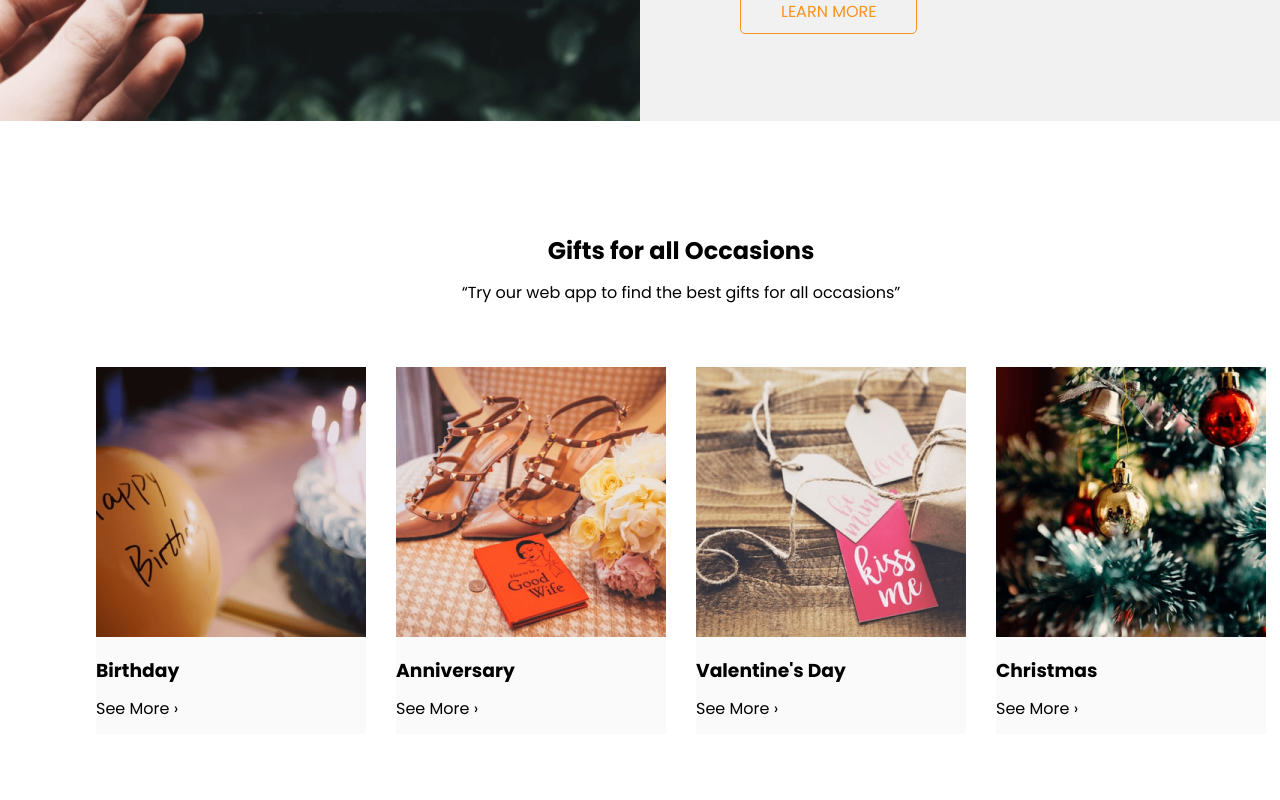
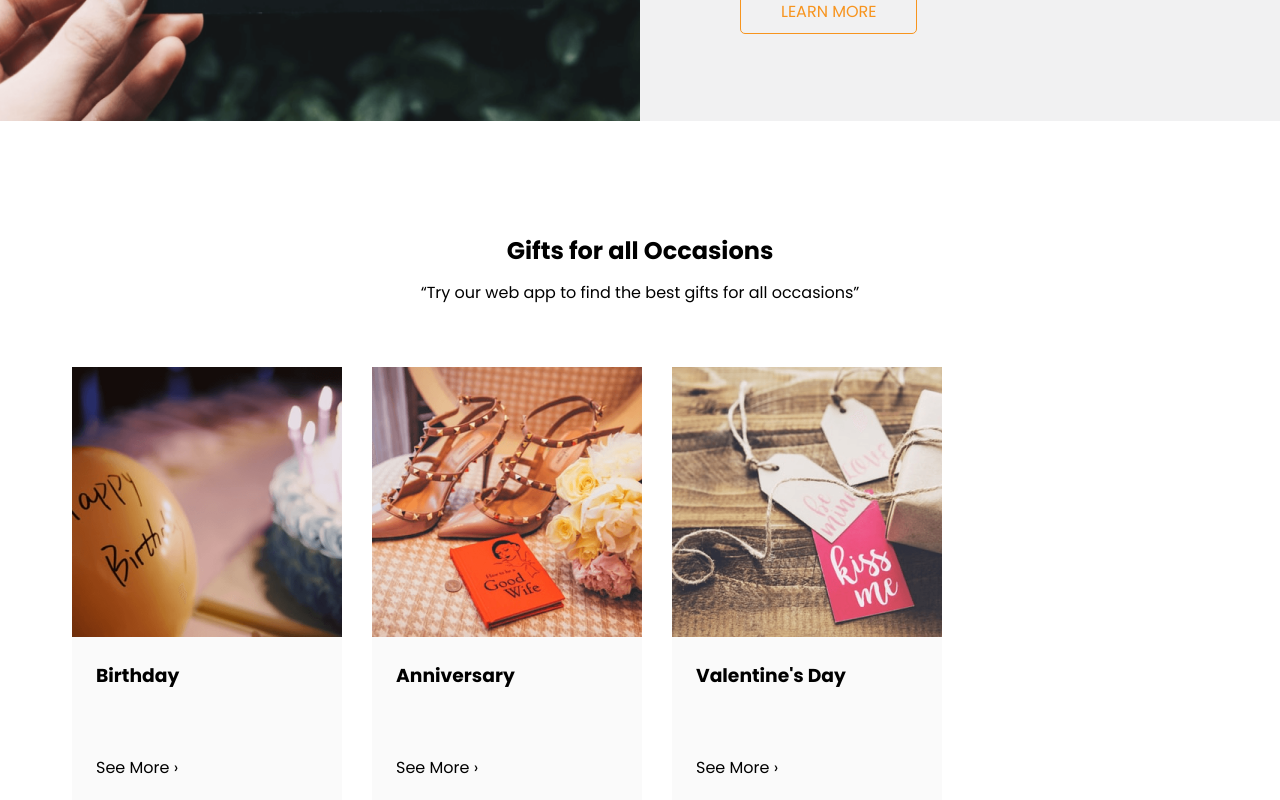
Before and after one commit to hendraaagil/gift-store-landing-page, a React (Create React App) app: page / in a window 1280 px wide. Shown: the part 1200-2000 px from the top of the page. Built offline with nearby package versions, Linux system fonts and the light colour scheme.

Commit message:
Complete & fix some styling

```diff
--- a/src/assets/styles/Navbar.module.css
+++ b/src/assets/styles/Navbar.module.css
@@ -7,6 +7,7 @@
   padding: 12px 48px;
   width: 100%;
   background-color: #fafafa;
+  filter: drop-shadow(10px 10px 15px rgba(0, 0, 0, 0.05));
 }
 
 .Logo {
--- a/src/assets/styles/Service.module.css
+++ b/src/assets/styles/Service.module.css
@@ -3,7 +3,8 @@
   flex-direction: column;
   flex-wrap: wrap;
   align-items: center;
-  padding: 96px;
+  box-sizing: border-box;
+  padding: 96px 72px;
 }
 
 .Service q {
@@ -12,5 +13,6 @@
 
 .Cards {
   display: flex;
+  flex-wrap: wrap;
   gap: 30px;
 }
--- a/src/assets/styles/layouts/Card.module.css
+++ b/src/assets/styles/layouts/Card.module.css
@@ -1,8 +1,38 @@
 .Card {
   background-color: #fafafa;
   width: 270px;
+  transition: 0.3s all ease-in-out;
+}
+
+.Card:hover {
+  background-color: #fff;
+  filter: drop-shadow(10px 10px 15px rgba(0, 0, 0, 0.05));
+  transform: scale(0.98);
 }
 
 .Card img {
   width: 100%;
 }
+
+.Card div {
+  padding: 24px;
+}
+
+.Card h3 {
+  cursor: default;
+}
+
+.Card h3,
+.Card p {
+  margin: 0;
+}
+
+.Card p {
+  margin-top: 72px;
+  transition: 0.2s all ease-in-out;
+  cursor: pointer;
+}
+
+.Card p:hover {
+  color: #f7941e;
+}
--- a/src/components/layouts/Card.js
+++ b/src/components/layouts/Card.js
@@ -4,8 +4,10 @@ const Card = ({ title, imgSrc }) => {
   return (
     <div className={styles.Card}>
       <img src={imgSrc} alt={`${title} Illustration`} />
-      <h3>{title}</h3>
-      <p>See More ›</p>
+      <div>
+        <h3>{title}</h3>
+        <p>See More ›</p>
+      </div>
     </div>
   );
 };
```
Also changed, not shown: 2 other files (tests, documents, lock files or other folders).
